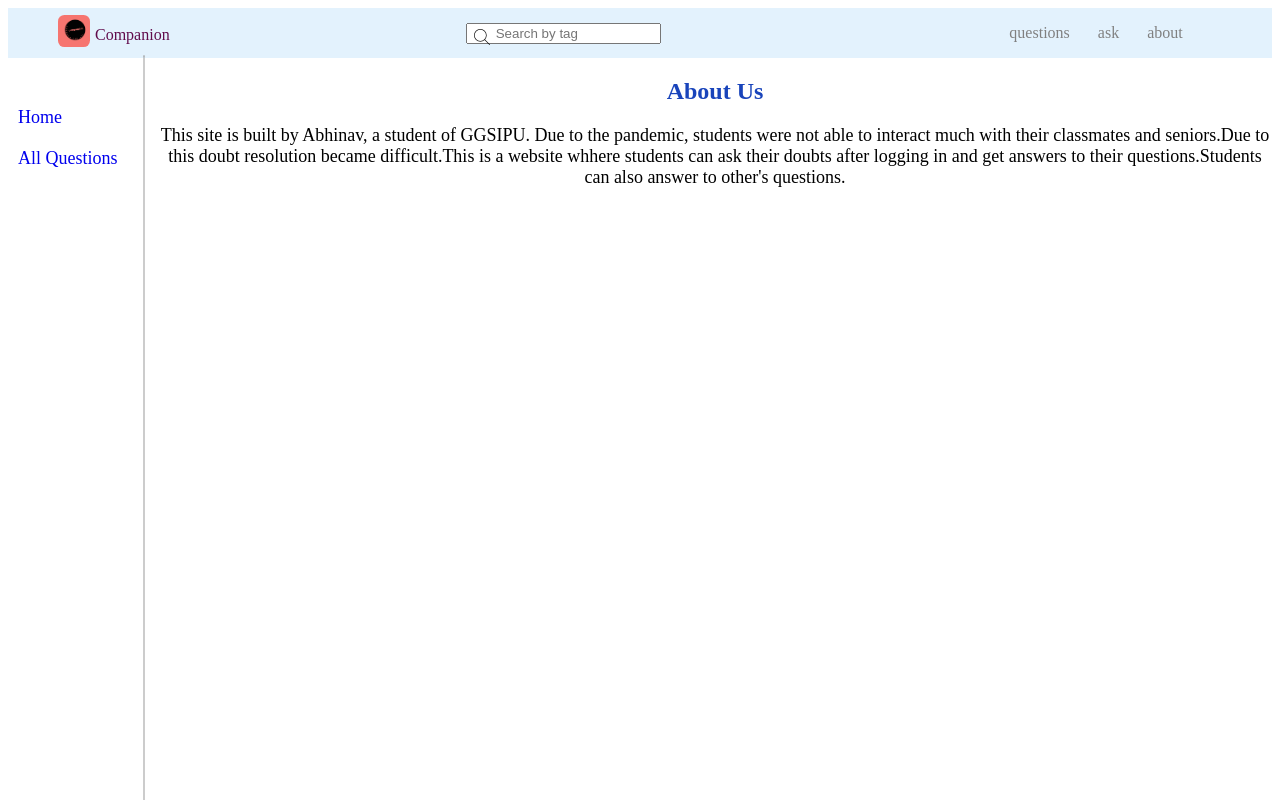
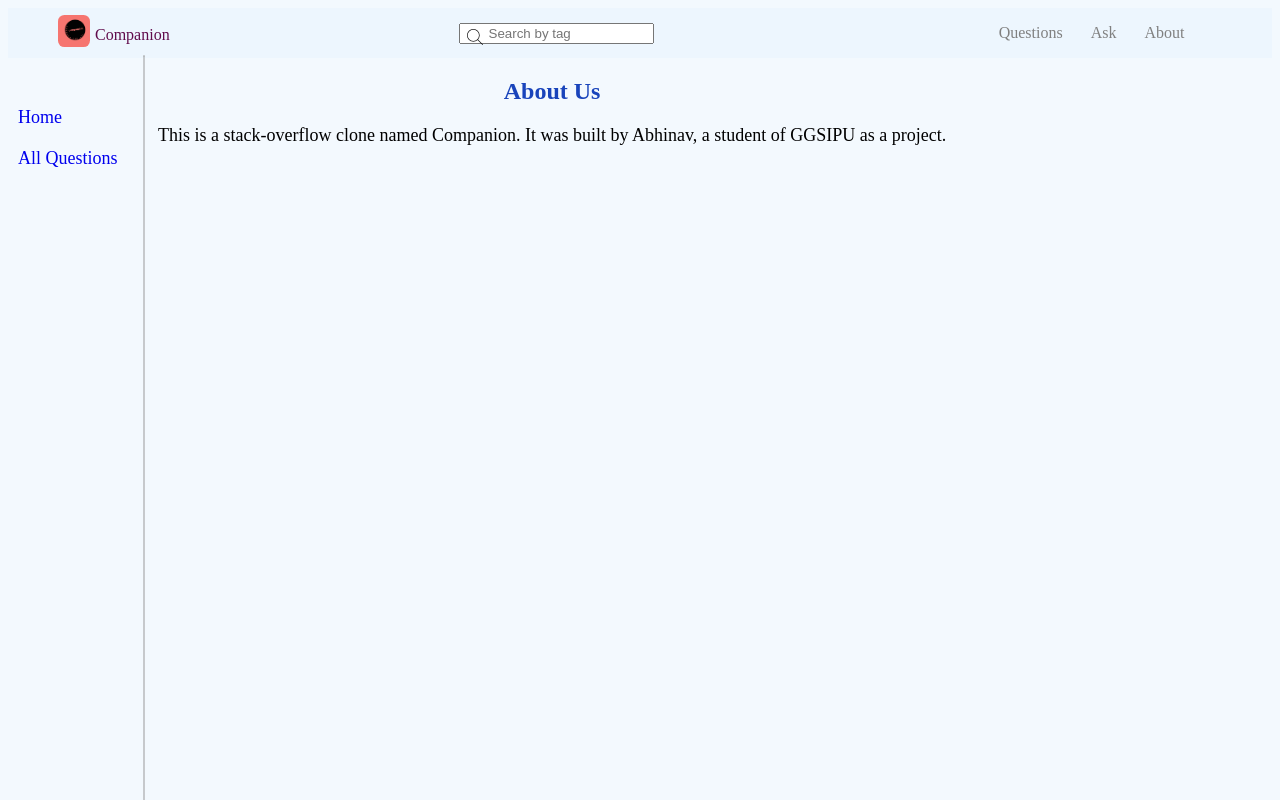
Before and after one commit to abhinavp21/stack_overflow_client, a React (Create React App) app: page /about in a window 1280 px wide. Shown: the top 800 px of the page. Built offline with nearby package versions, Linux system fonts and the light colour scheme; no server answers.

Commit message:
25-june-2022 link

```diff
--- a/src/components/navbar.js
+++ b/src/components/navbar.js
@@ -76,16 +76,16 @@ function Navbar() {
           <ul type="none" className="navbar-list">
             {(loginUser && loginUser.id) ?
               <li>
-                <button className="logout-btn" onClick={() => handleLogout()}>logout</button>
+                <button className="logout-btn" onClick={() => handleLogout()}>Logout</button>
               </li> : null}
             <li >
-              <a className="nav-link" href="/questions">questions</a>
+              <a className="nav-link" href="/questions">Questions</a>
             </li>
             <li >
-              <a className="nav-link" href="/questions/ask">ask</a>
+              <a className="nav-link" href="/questions/ask">Ask</a>
             </li>
             <li >
-              <a className="nav-link" href="/about">about</a>
+              <a className="nav-link" href="/about">About</a>
             </li>
           </ul>
         </div>
--- a/src/pages/about.js
+++ b/src/pages/about.js
@@ -27,7 +27,7 @@ function About() {
         <Sidebar />
         <div className="about">
             <h2>About Us</h2>
-            <p>This site is built by Abhinav, a student of GGSIPU. Due to the pandemic, students were not able to interact much with their classmates and seniors.Due to this doubt resolution became difficult.This is a website whhere students can ask their doubts after logging in and get answers to their questions.Students can also answer to other's questions.</p>
+            <p>This is a stack-overflow clone named Companion. It was built by Abhinav, a student of GGSIPU as a project.</p>
         </div>
     </div >
 }
--- a/src/pages/home.js
+++ b/src/pages/home.js
@@ -43,7 +43,7 @@ function Home() {
           {/* <h1>to Questions</h1> */}
           <h3>Search a question by tag</h3>
           <h3>Ask a question</h3>
-          <h3>Answer other's question</h3>
+          <h3>Answer other's questions</h3>
         </div>
         <div className="div2">
           <img className="home-img" src={image} alt="" />
--- a/src/pages/matchingTagQuestions.js
+++ b/src/pages/matchingTagQuestions.js
@@ -37,7 +37,7 @@ function MatchingTagQuestions() {
         <div className="main">
             <Sidebar />
             {tagQuestions ? <div className="questionList">
-                <h2>All Tagged Questions</h2>
+                <h2>All Questions Tagged {tag}</h2>
                 <hr />
                 <div>
                     {tagQuestions &&
--- a/src/pages/singleQuestion.js
+++ b/src/pages/singleQuestion.js
@@ -141,7 +141,7 @@ function SingleQuestion() {
           <hr />
           <div className="singleQuestionBody">
             <aside>
-              <button className="vote-btn" onClick={() => increaseCount()}><img src={up} alt="upvote" style={singleQuestion.votes.some(obj => { return (obj.uid === loginUser.id && obj.vote === 1) }) ? { borderColor: "#b85428", borderStyle: "solid" } : null} /></button><br />
+              <button className="vote-btn" onClick={() => increaseCount()}><img src={up} alt="upvote" style={singleQuestion.votes.some(obj => { return (obj.uid === loginUser.id && obj.vote === 1) }) ? { borderColor: "rgb(238 50 26 / 52%)", borderStyle: "solid" } : null} /></button><br />
               <span>
                 {
                   (singleQuestion.votes.length > 0) ?
--- a/src/styles.css
+++ b/src/styles.css
@@ -1,6 +1,10 @@
+body{
+  background-color: #e3f2fd6d;
+}
 .navbar-container {
-  background-color: #e3f2fd;
+  background-color: #e3f2fd6d;
 }
+/* e3f2fd */
 .navbar {
   position: sticky;
   top: 0;
@@ -310,7 +314,7 @@ h4 span {
 }
 .vote-btn {
   border: none;
-  background-color: white;
+  background-color: #e3f2fd6d;
 }
 .answer-btn {
   display: block;
@@ -386,3 +390,20 @@ h4 span {
   text-align: center;
   top: 150px;
 }
+
+/* 25 June 2022 */
+.question-content a:link{
+  text-decoration: none;
+  color: #01329b;
+}
+.question-content a:visited{
+  text-decoration: none;
+  color: #0640de;
+}
+.question-content a:hover{
+  text-decoration: none;
+  color: rgb(0, 106, 255);
+}
+button.vote-btn :hover{
+  background-color: #4eb5f145;
+}
```
